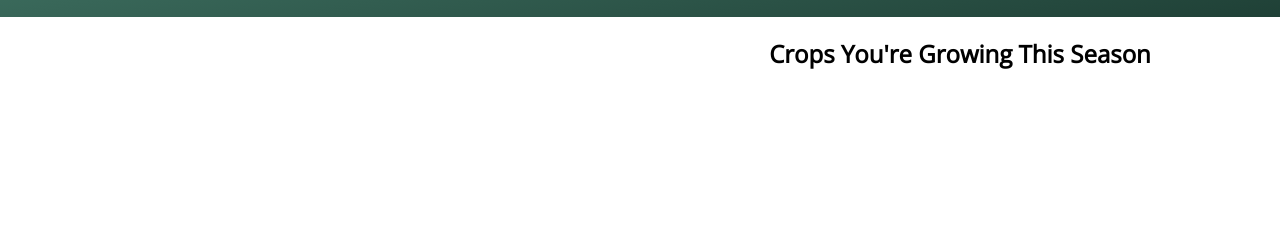
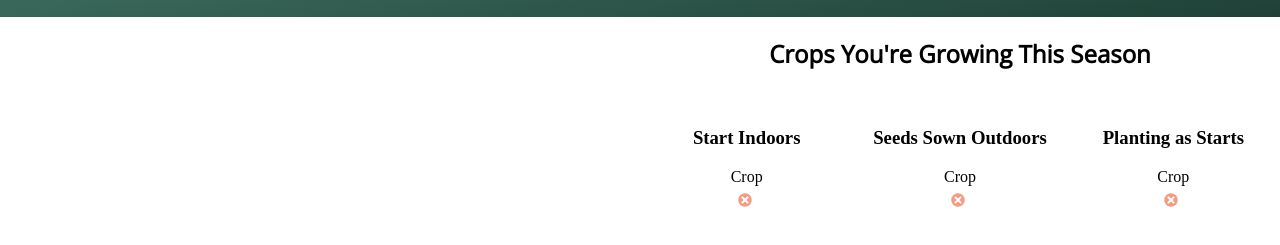
Before and after one commit to botanicalpilot/gibber, a website: page src/index.html in a window 1280 px wide. Shown: the part 297-542 px from the top of the page. Drawn offline with nearby package versions, Linux system fonts and the light colour scheme; files that its build step writes are made by us from their sources; files whose address does not match are found by name; a web font is replaced by a local one.

Commit message:
more style, three column selection for sowing and starts

```diff
--- a/src/index.html
+++ b/src/index.html
@@ -55,21 +55,60 @@
 
                     <div class="selection">
                         <!-- crops__selected -->
-                        <h2 id="heading-2">Crops You're Growing This Season</h2>
-                        <!--
-                        <ul class="selection__list">
-                            <li class="selection__item">
-                                <div class="selection__date">
-                                    <input type="date" value="2020-05-01">
+                        <h2 id="heading-2">Crops You're Growing This Season</h2><br>
+                        <div class="selection__lists">
+                            <div class="indoor__list">
+                            <h3> Start Indoors</h3>
+                            <ul>
+                                <li class="indoor__item">
+                                    <div>Crop</div>
+                                    <!-- <div class="indoor__date__start">
                                     </div>
-                                <p class="selection__description">Corn</p>
-                                <button class="selection__delete btn-tiny">
+                                    <div class="indoor__date__end">
+                                    </div> -->
+                                    <button class="indoor__delete btn-tiny">
                                         <svg>
                                             <use href="img/icons.svg#icon-circle-with-cross"></use>
                                         </svg>
                                     </button>
                                 </li>
-                        </ul> -->
+                            </ul>
+                            </div>
+                            <div class="outdoor__list">
+                                <h3> Seeds Sown Outdoors</h3>
+                                <ul>
+                                    <li class="outdoor__item">
+                                        <div>Crop</div>
+                                        <!-- <div class="outdoor__date__start">
+                                        </div>
+                                        <div class="outdoor__date__end">
+                                        </div> -->
+                                        <button class="outdoor__delete btn-tiny">
+                                            <svg>
+                                                <use href="img/icons.svg#icon-circle-with-cross"></use>
+                                            </svg>
+                                        </button>
+                                    </li>
+                                </ul>
+                            </div>
+                            <div class="start__list">
+                                <h3> Planting as Starts </h3>
+                                <ul>
+                                    <li class="start__item">
+                                        <div>Crop</div>
+                                         <div class="start__date__start">
+                                        </div>
+                                        <div class="start__date__end">
+                                        </div>
+                                        <button class="start__delete btn-tiny">
+                                            <svg>
+                                                <use href="img/icons.svg#icon-circle-with-cross"></use>
+                                            </svg>
+                                        </button>
+                                    </li>
+                                </ul>
+                            </div>
+                        </div>
                     </div>
 
                 </div>
```
Also changed, not shown: dist/css/style.css. Lines whose indentation alone changed are shown as unchanged.
